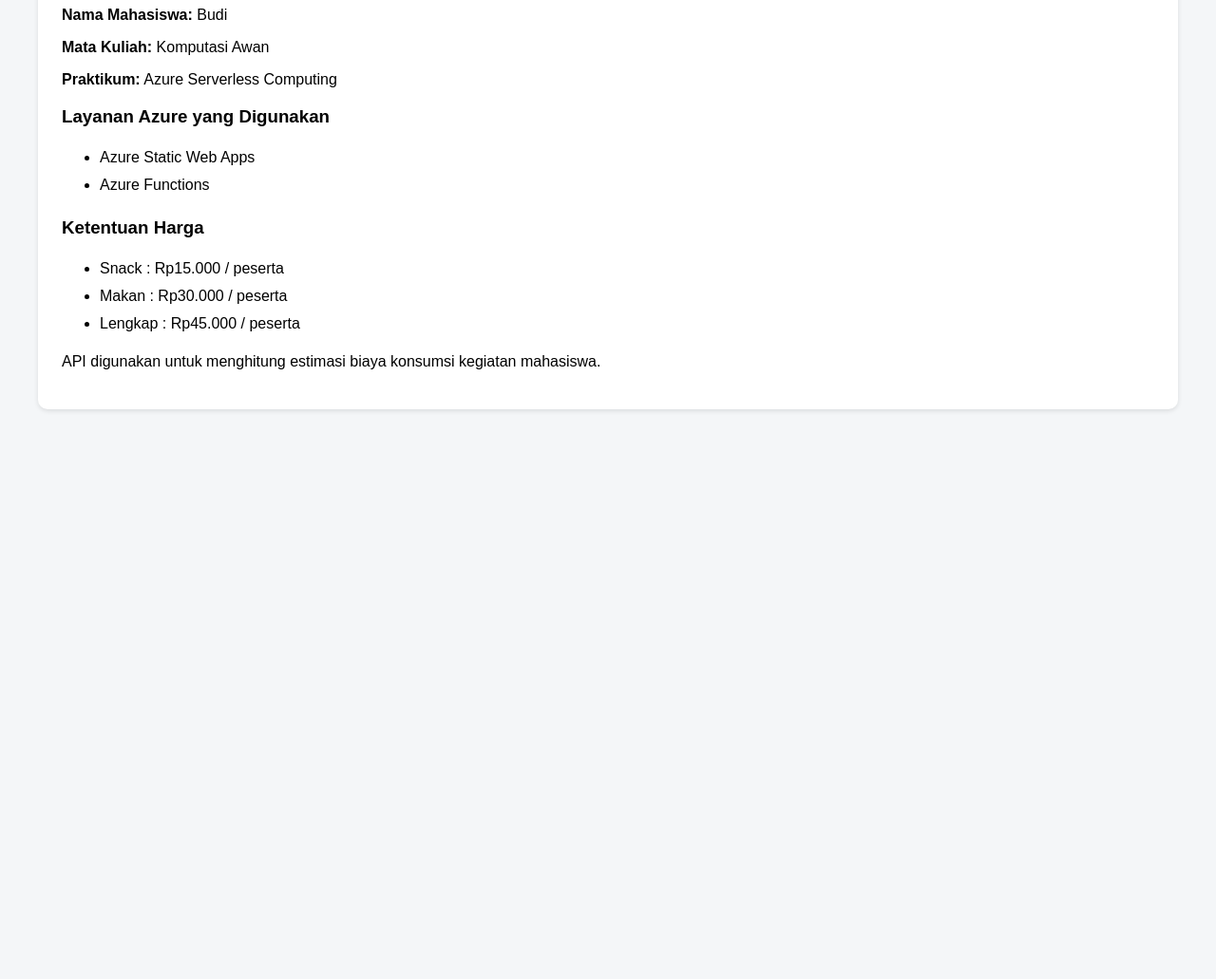
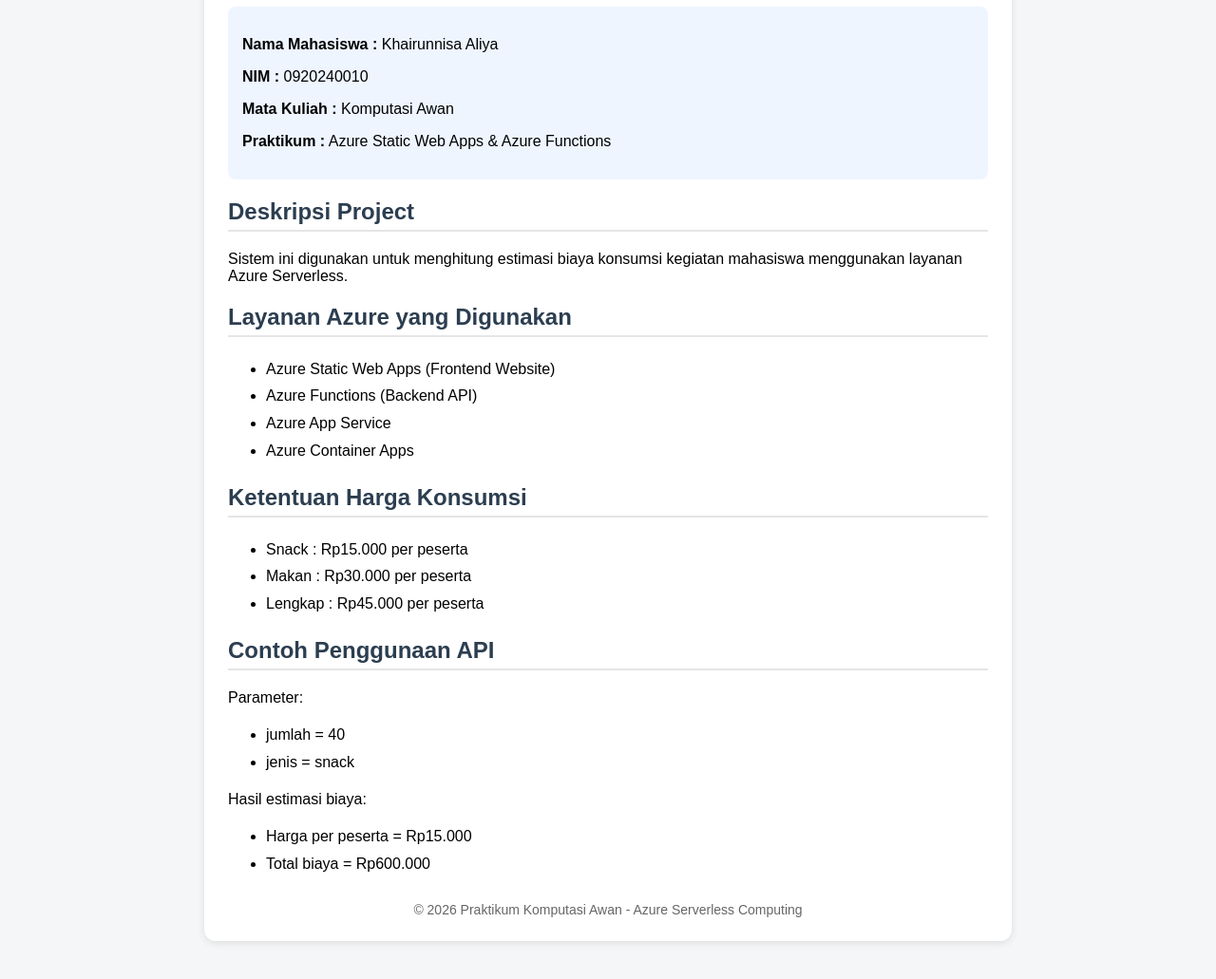
Before and after one commit to aaliyafazila/repo-swa-019, a plain HTML site: page index.html in a window 1280 px wide. Shown: the part 138-1169 px from the top of the page at 95% size. Before the commit the page ends 800 px from the top, so only its background shows below. Drawn offline with Linux system fonts and the light colour scheme.

Commit message:
Update index.html

```diff
--- a/index.html
+++ b/index.html
@@ -2,7 +2,9 @@
 <html lang="id">
 <head>
     <meta charset="UTF-8">
+    <meta name="viewport" content="width=device-width, initial-scale=1.0">
     <title>Estimasi Biaya Kegiatan Mahasiswa</title>
+
     <style>
         body{
             font-family: Arial, sans-serif;
@@ -11,49 +13,105 @@
         }
 
         .container{
-            background:white;
+            background:#ffffff;
             padding:25px;
-            border-radius:10px;
-            box-shadow:0 2px 5px rgba(0,0,0,.1);
+            border-radius:12px;
+            box-shadow:0 2px 8px rgba(0,0,0,0.1);
+            max-width:800px;
+            margin:auto;
         }
 
         h1{
             color:#1f4e79;
+            text-align:center;
+        }
+
+        h2{
+            color:#2c3e50;
+            border-bottom:2px solid #e5e5e5;
+            padding-bottom:5px;
         }
 
         ul{
             line-height:1.8;
         }
+
+        .info{
+            background:#eef5ff;
+            padding:15px;
+            border-radius:8px;
+            margin-bottom:20px;
+        }
+
+        .footer{
+            margin-top:25px;
+            text-align:center;
+            color:#666;
+            font-size:14px;
+        }
     </style>
 </head>
+
 <body>
 
 <div class="container">
 
-<h1>Sistem Estimasi Biaya Kegiatan Mahasiswa</h1>
+    <h1>Mini Project Azure Serverless</h1>
 
-<p><strong>Nama Mahasiswa:</strong> Budi</p>
-<p><strong>Mata Kuliah:</strong> Komputasi Awan</p>
-<p><strong>Praktikum:</strong> Azure Serverless Computing</p>
+    <div class="info">
+        <p><strong>Nama Mahasiswa :</strong> Khairunnisa Aliya</p>
+        <p><strong>NIM :</strong> 0920240010</p>
+        <p><strong>Mata Kuliah :</strong> Komputasi Awan</p>
+        <p><strong>Praktikum :</strong> Azure Static Web Apps & Azure Functions</p>
+    </div>
 
-<h3>Layanan Azure yang Digunakan</h3>
+    <h2>Deskripsi Project</h2>
+
+    <p>
+        Sistem ini digunakan untuk menghitung estimasi biaya konsumsi
+        kegiatan mahasiswa menggunakan layanan Azure Serverless.
+    </p>
+
+    <h2>Layanan Azure yang Digunakan</h2>
 
     <ul>
-    <li>Azure Static Web Apps</li>
-    <li>Azure Functions</li>
+        <li>Azure Static Web Apps (Frontend Website)</li>
+        <li>Azure Functions (Backend API)</li>
+        <li>Azure App Service</li>
+        <li>Azure Container Apps</li>
     </ul>
 
-<h3>Ketentuan Harga</h3>
+    <h2>Ketentuan Harga Konsumsi</h2>
 
     <ul>
-    <li>Snack : Rp15.000 / peserta</li>
-    <li>Makan : Rp30.000 / peserta</li>
-    <li>Lengkap : Rp45.000 / peserta</li>
+        <li>Snack : Rp15.000 per peserta</li>
+        <li>Makan : Rp30.000 per peserta</li>
+        <li>Lengkap : Rp45.000 per peserta</li>
+    </ul>
+
+    <h2>Contoh Penggunaan API</h2>
+
+    <p>
+        Parameter:
+    </p>
+
+    <ul>
+        <li>jumlah = 40</li>
+        <li>jenis = snack</li>
     </ul>
 
     <p>
-API digunakan untuk menghitung estimasi biaya konsumsi kegiatan mahasiswa.
+        Hasil estimasi biaya:
     </p>
+
+    <ul>
+        <li>Harga per peserta = Rp15.000</li>
+        <li>Total biaya = Rp600.000</li>
+    </ul>
+
+    <div class="footer">
+        © 2026 Praktikum Komputasi Awan - Azure Serverless Computing
+    </div>
 
 </div>
 
```
Lines whose indentation alone changed are shown as unchanged.
